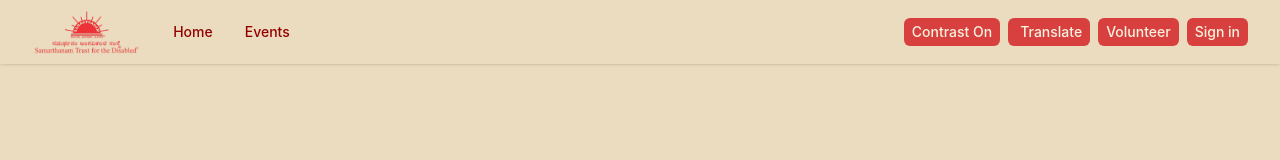
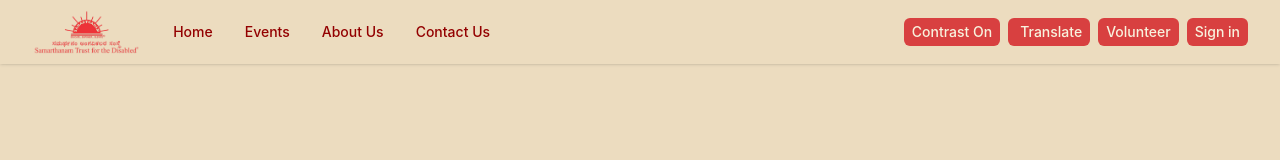
Before and after one commit to Morgan-MSRIT/samarthanam, a React (Vite) app in the folder client/: page /login in a window 1280 px wide. Shown: the top 160 px of the page. Built offline with nearby package versions, Linux system fonts and the light colour scheme.

Commit message:
optimising FE

```diff
--- a/client/src/App.jsx
+++ b/client/src/App.jsx
@@ -11,6 +11,7 @@ import EventDetails from "./pages/EventDetails";
 import TaskList from "./pages/TaskList";
 import Events from "./pages/Events";
 import About from "./pages/About";
+import Contact from "./pages/Contact";
 import ScrollToTop from "./components/common/ScrollToTop";
 import ScreenReader from "./components/accessibility/ScreenReader";
 import CreateEvents from "./pages/CreateEvents";
@@ -43,6 +44,7 @@ function App() {
             <Route path="/login" element={<Login />} />
             <Route path="/events" element={<Events />} />
             <Route path="/about" element={<About />} />
+            <Route path="/contact" element={<Contact />} />
             <Route path="/volunteer" element={<VolunteerForm />} />
             <Route
               path="/volunteer/:eventId"
--- a/client/src/components/common/NavBar.jsx
+++ b/client/src/components/common/NavBar.jsx
@@ -74,9 +74,8 @@ export default function NavBar() {
               >
                 Events
               </Link>
-              {/* Don't show About us and contact us for admin and organisers */}
-              {isAuthenticated &&
-                (user?.role !== "admin" && user?.role !== "organiser") && (
+              {/* Show About us and contact us for all users except admin and organisers */}
+              {(!isAuthenticated || (user?.role !== "admin" && user?.role !== "organiser")) && (
                 <>
                   <Link
                     to="/about"
@@ -241,8 +240,8 @@ export default function NavBar() {
           >
             Events
           </Link>
-          {isAuthenticated &&
-            (user?.role !== "admin" && user?.role !== "organiser") && (
+          {/* Show About us and contact us for all users except admin and organisers */}
+          {(!isAuthenticated || (user?.role !== "admin" && user?.role !== "organiser")) && (
             <>
               <Link
                 to="/about"
--- a/client/src/pages/Landing.jsx
+++ b/client/src/pages/Landing.jsx
@@ -352,19 +352,19 @@ export default function Landing() {
                 <h3 className="text-accent text-base sm:text-lg font-semibold">Quick Links</h3>
                 <ul className="mt-4 space-y-2">
                   <li>
-                    <a href="#about" className="text-tertiary hover:text-accent text-sm sm:text-base">
+                    <Link to="/about" className="text-tertiary hover:text-accent text-sm sm:text-base">
                       About Us
-                    </a>
+                    </Link>
                   </li>
                   <li>
-                    <a href="#volunteer" className="text-tertiary hover:text-accent text-sm sm:text-base">
+                    <Link to="/volunteer" className="text-tertiary hover:text-accent text-sm sm:text-base">
                       Volunteer
-                    </a>
+                    </Link>
                   </li>
                   <li>
-                    <a href="#donate" className="text-tertiary hover:text-accent text-sm sm:text-base">
-                      Donate
-                    </a>
+                    <Link to="/contact" className="text-tertiary hover:text-accent text-sm sm:text-base">
+                      Contact Us
+                    </Link>
                   </li>
                 </ul>
               </div>
--- a/client/src/pages/Login.jsx
+++ b/client/src/pages/Login.jsx
@@ -61,7 +61,7 @@ export default function Login() {
               </h2>
               <p className="mt-2 text-center text-sm text-secondary">
                 Or{' '}
-                <Link to="/signup" className="font-medium text-primary hover:text-secondary">
+                <Link to="/volunteer" className="font-medium text-primary hover:text-secondary">
                   register as a volunteer
                 </Link>
               </p>
```
Lines whose indentation alone changed are shown as unchanged.
